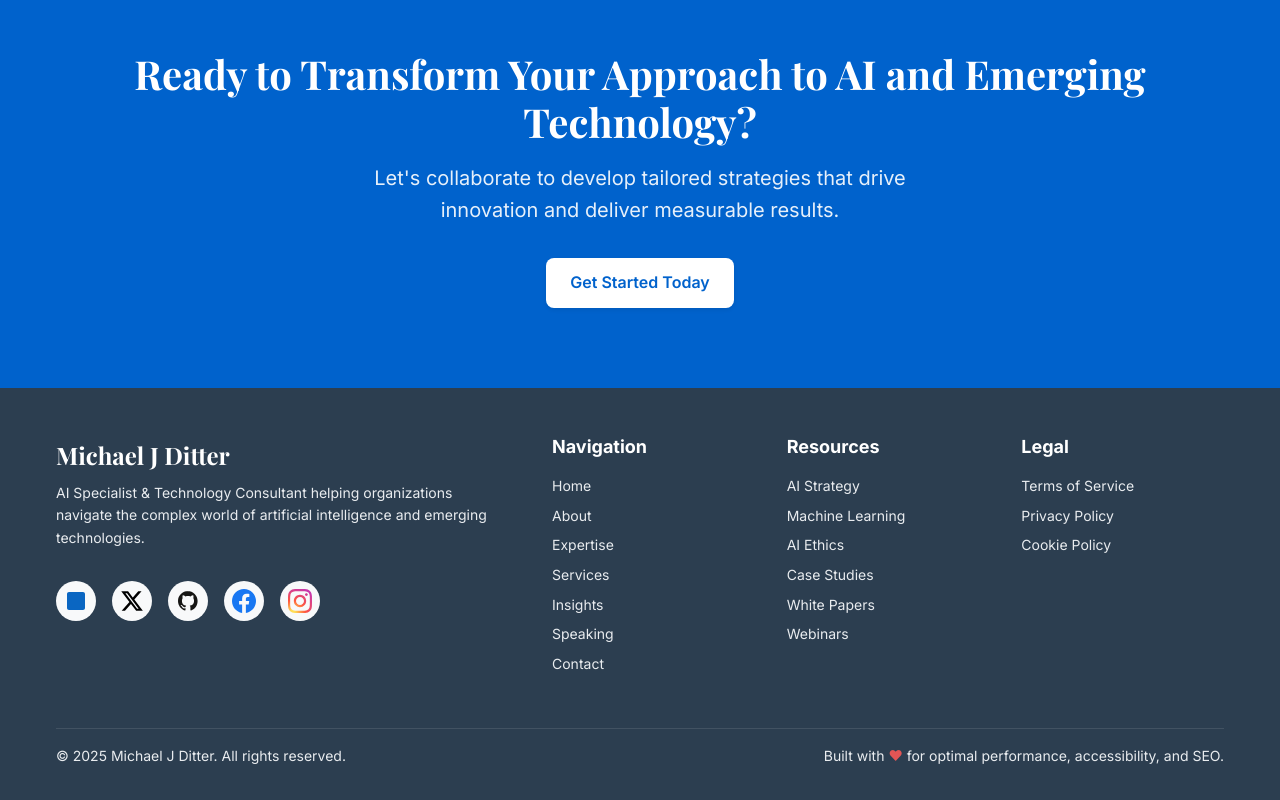
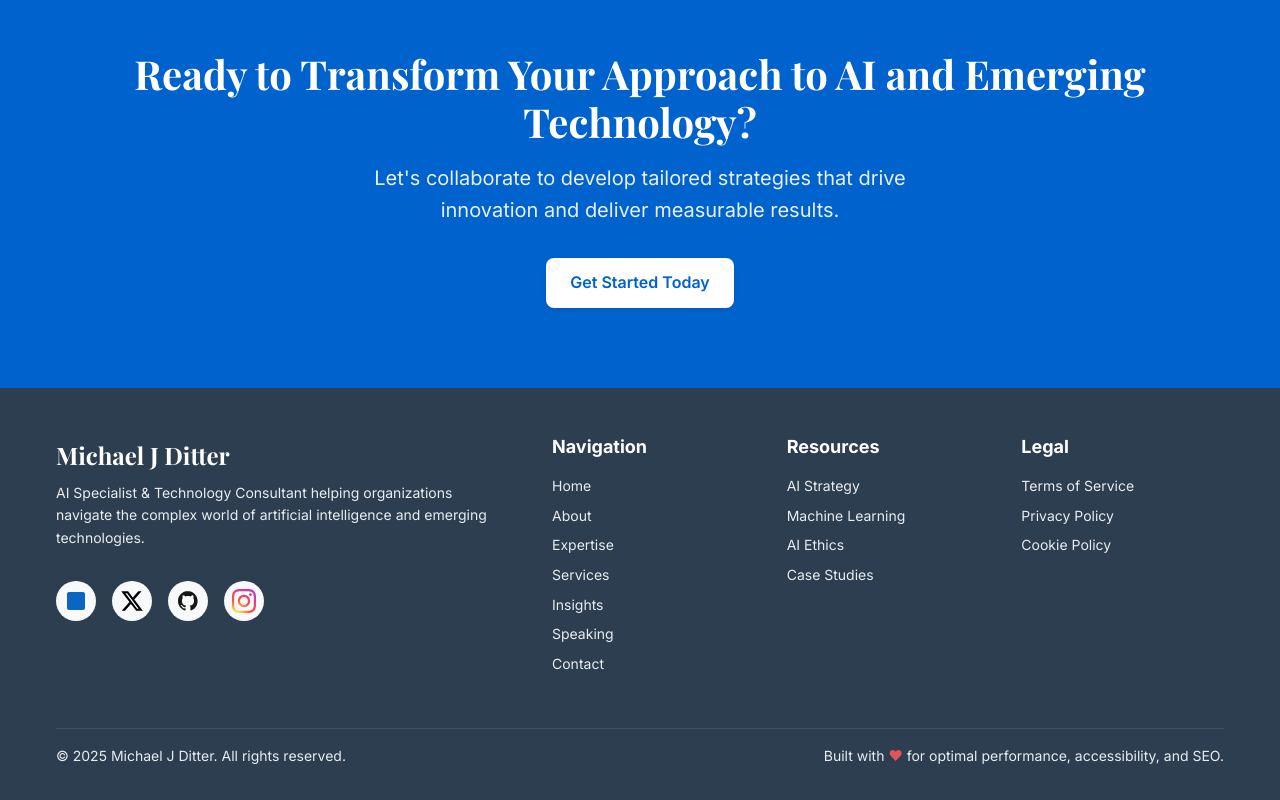
Before and after one commit to michaelditter/michaelditter.github.io, a plain HTML site: page index.html in a window 1280 px wide. Shown: the part 9151-9951 px from the top of the page. Drawn offline with nearby package versions, Linux system fonts and the light colour scheme.

Commit message:
Fixed social links - removed Facebook, added Instagram @drinkpartay handle, and commented out non-functioning resource links

```diff
--- a/index.html
+++ b/index.html
@@ -767,11 +767,7 @@
                         </a>
                         <a href="https://github.com/michaeljditter" aria-label="GitHub Profile" target="_blank" rel="noopener">
                             <img src="img/icons/github.svg" alt="GitHub" width="24" height="24">
-                        </a>
-                        <a href="https://www.facebook.com/michaeljditter" aria-label="Facebook Profile" target="_blank" rel="noopener">
-                            <img src="img/icons/facebook.svg" alt="Facebook" width="24" height="24">
-                        </a>
-                        <a href="https://www.instagram.com/michaeljditter" aria-label="Instagram Profile" target="_blank" rel="noopener">
+                        <a href="https://www.instagram.com/drinkpartay" aria-label="Instagram Profile" target="_blank" rel="noopener">
                             <img src="img/icons/instagram.svg" alt="Instagram" width="24" height="24">
                         </a>
                     </div>
@@ -796,8 +792,8 @@
                             <li><a href="/blog/category/machine-learning">Machine Learning</a></li>
                             <li><a href="/blog/category/ai-ethics">AI Ethics</a></li>
                             <li><a href="/blog/category/case-studies">Case Studies</a></li>
-                            <li><a href="/resources/white-papers">White Papers</a></li>
-                            <li><a href="/resources/webinars">Webinars</a></li>
+                            <!-- <li><a href="/resources/white-papers">White Papers</a></li> -->
+                            <!-- <li><a href="/resources/webinars">Webinars</a></li> -->
                         </ul>
                     </div>
                     <div class="footer-legal">
```
Also changed, not shown: blog/ai-optimization-techniques/index.html (+2 -2 lines), blog/bitcoin-market-report-2025-03-19/index.html (+3 -6 lines), blog/index.html (+2 -2 lines).
